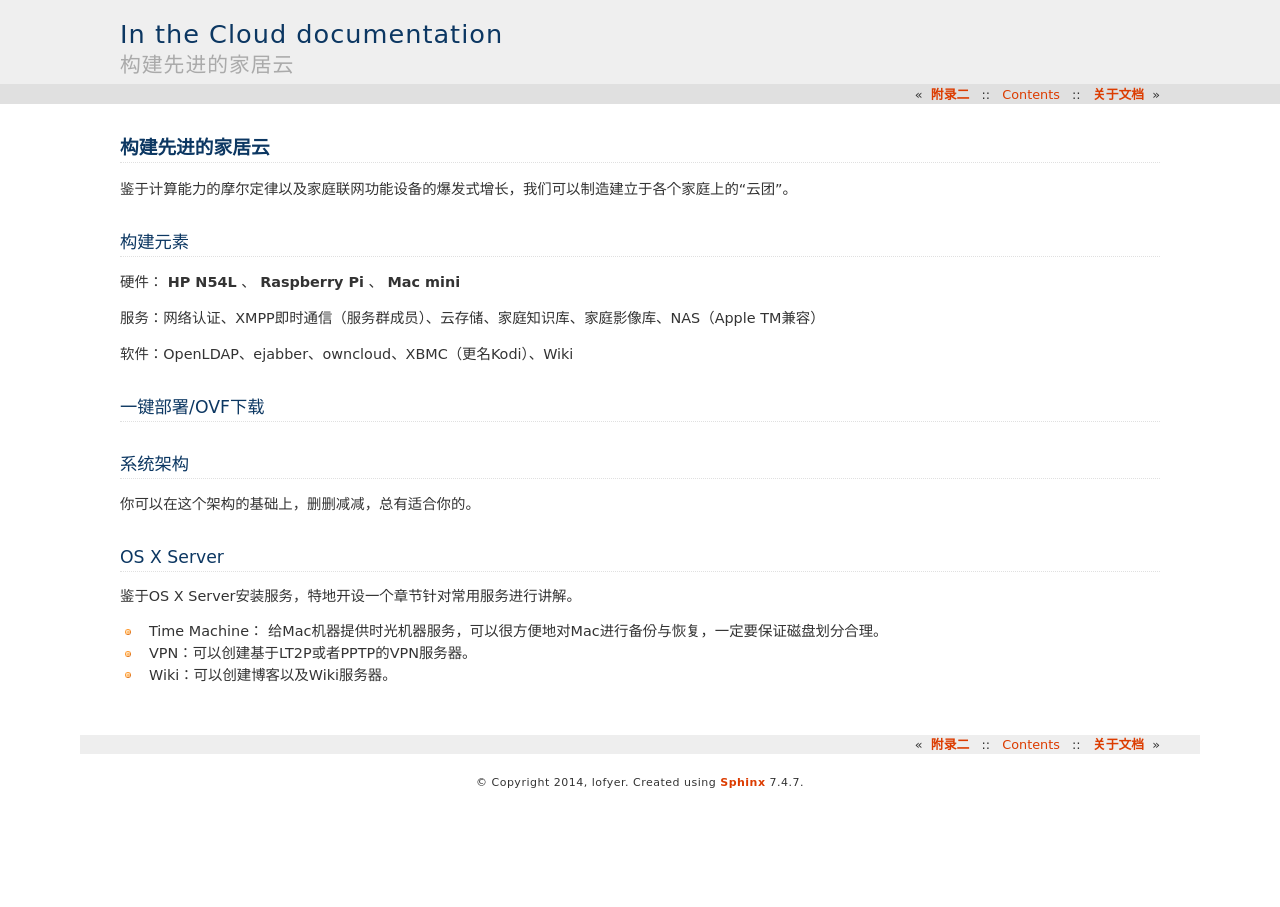
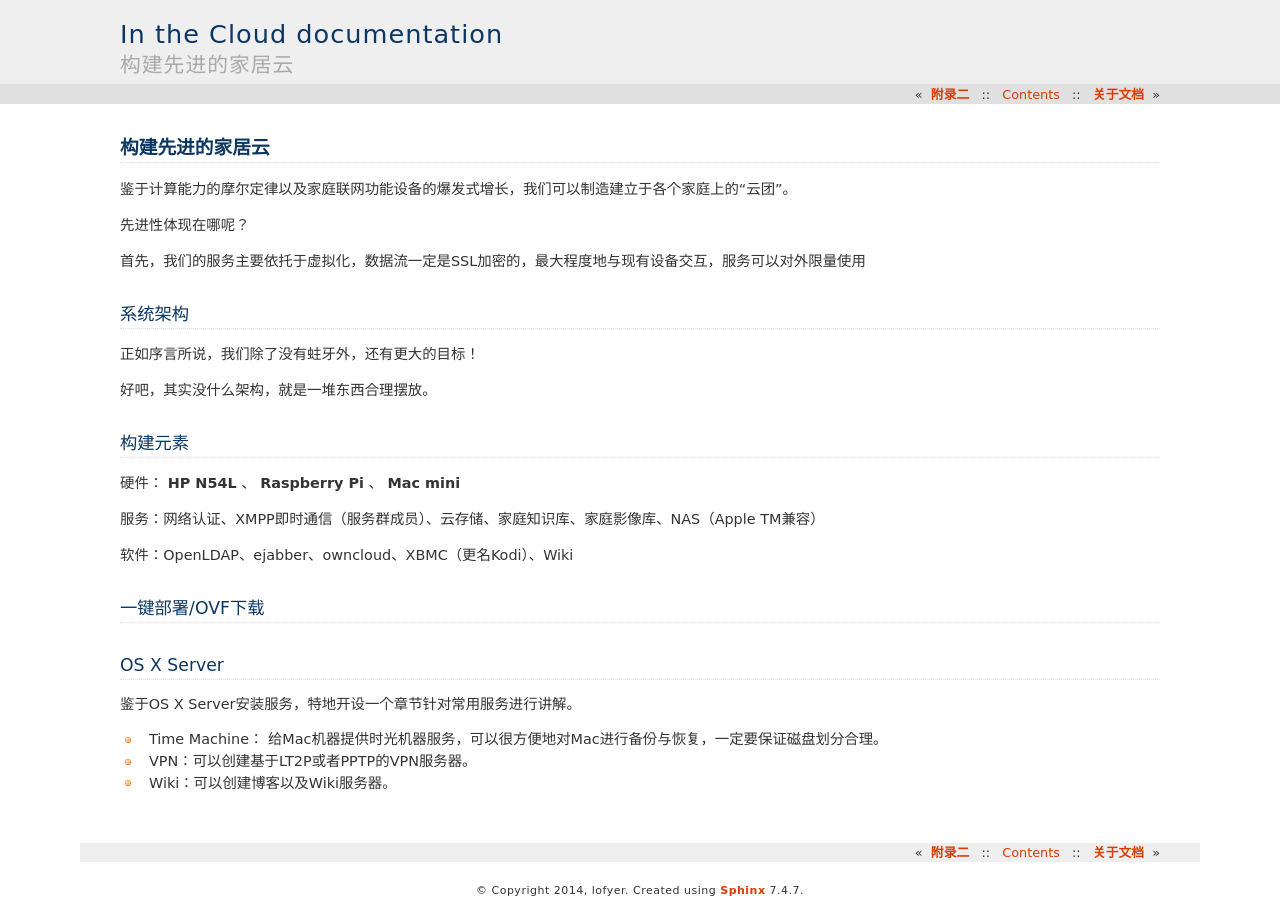
Before and after one commit to lofyer/InTheCloud, a Sphinx documentation site: the page built from source/posts/exp.rst, in a window 1280 px wide. Built offline with Sphinx 7.4.7, drawn with Linux system fonts in a browser that asks for light colours; formulas are drawn with MathJax 3.

Commit message:
更新目录

```diff
--- a/source/posts/exp.rst
+++ b/source/posts/exp.rst
@@ -3,6 +3,17 @@
 =================
 
 鉴于计算能力的摩尔定律以及家庭联网功能设备的爆发式增长，我们可以制造建立于各个家庭上的“云团”。
+
+先进性体现在哪呢？
+
+首先，我们的服务主要依托于虚拟化，数据流一定是SSL加密的，最大程度地与现有设备交互，服务可以对外限量使用
+
+系统架构
+--------
+
+正如序言所说，我们除了没有蛀牙外，还有更大的目标！
+
+好吧，其实没什么架构，就是一堆东西合理摆放。
 
 构建元素
 --------
@@ -16,11 +27,6 @@
 一键部署/OVF下载
 ----------------
 
-系统架构
---------
-
-你可以在这个架构的基础上，删删减减，总有适合你的。
-
 OS X Server
 -----------
 
```
Also changed, not shown: source/posts/ch04.rst (+9 -0 lines).
